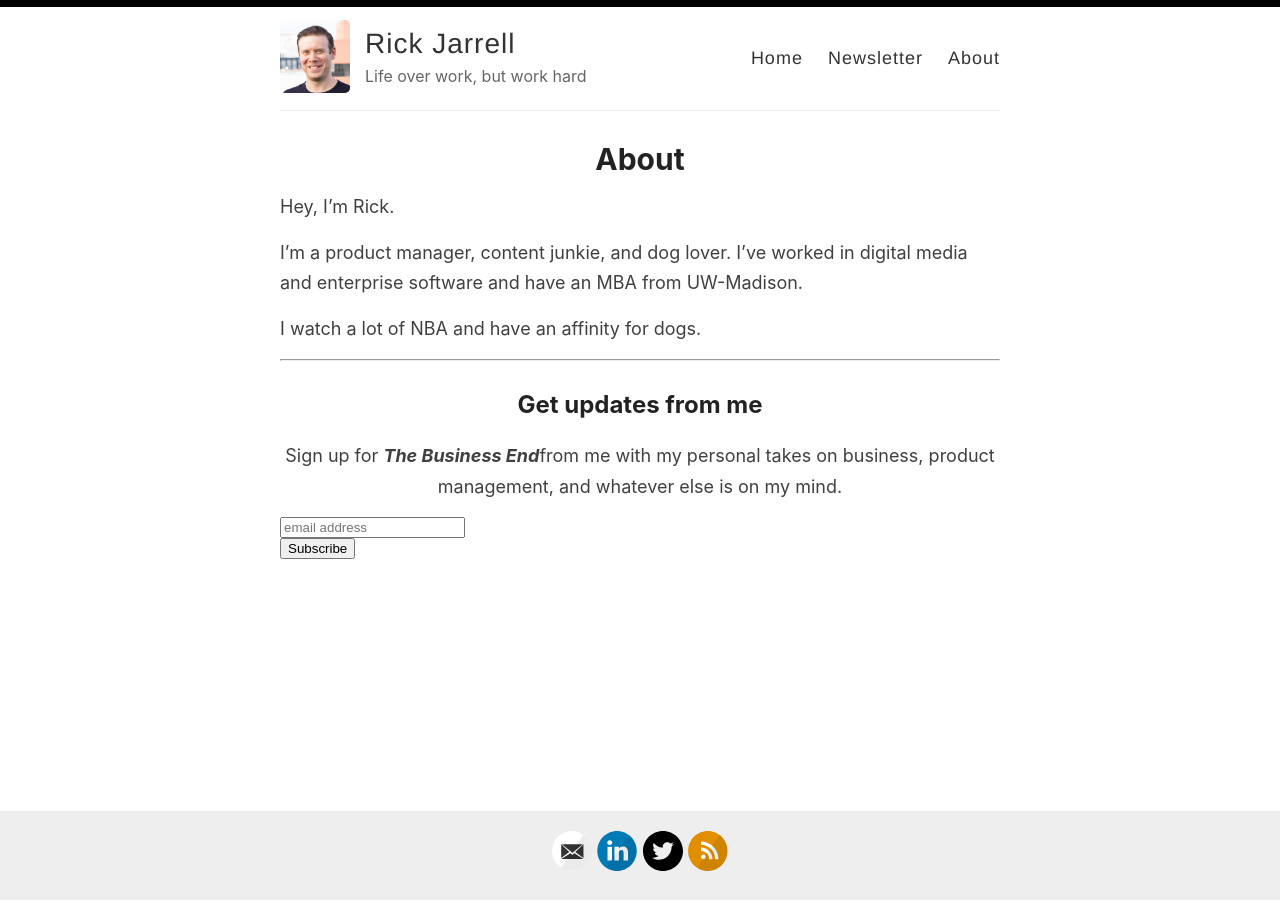
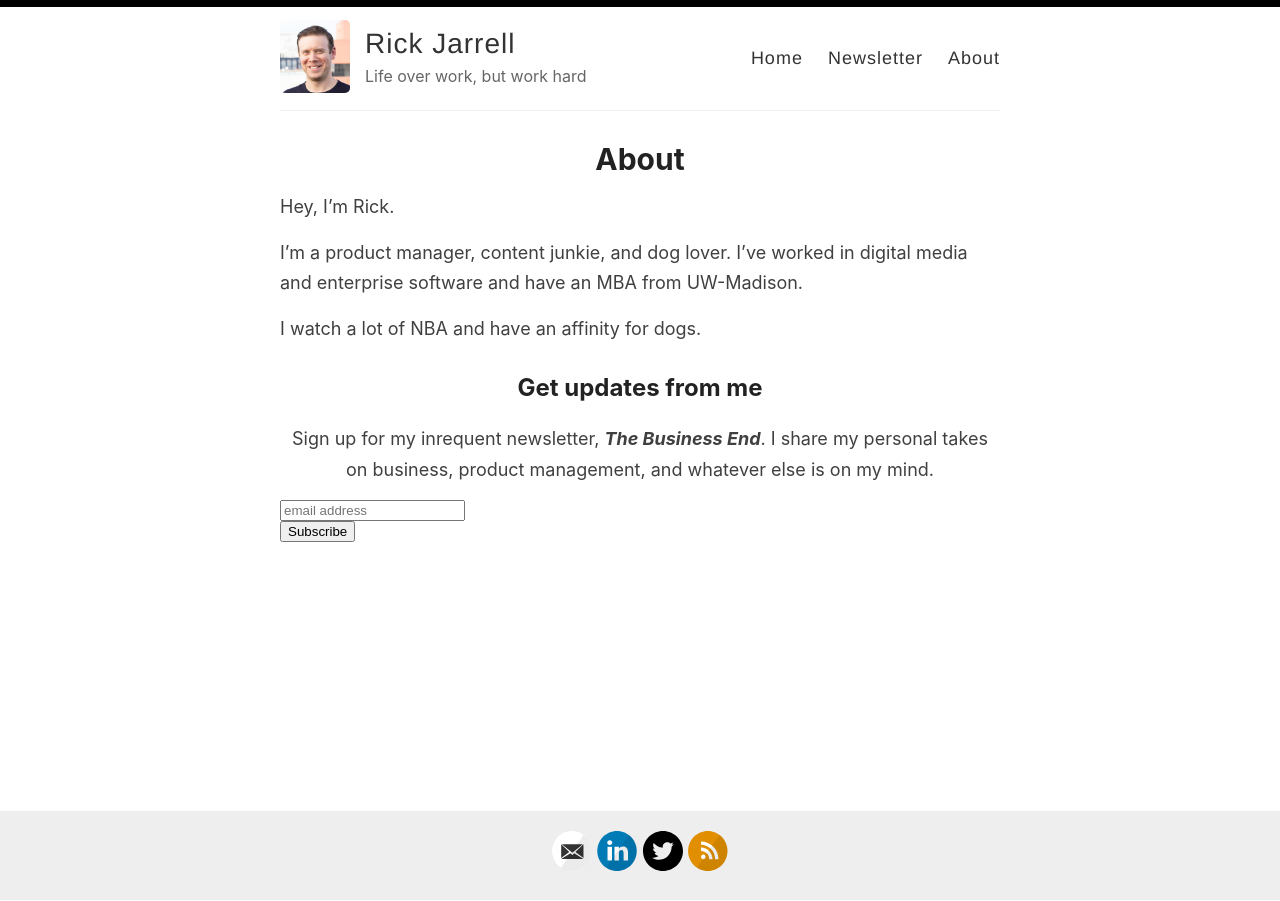
Before and after one commit to rickjarrell/backupblog, a Jekyll site: the page built from _pages/about.md, in a window 1280 px wide. Built offline with Jekyll 4.4.1, drawn with Linux system fonts in a browser that asks for light colours; comment, search, counter and statistics services are not loaded.

Commit message:
copy clean

```diff
--- a/_layouts/page.html
+++ b/_layouts/page.html
@@ -11,7 +11,7 @@
   </div>
 </article>
 <h2>Get updates from me</h2>
-<p align = center>Sign up for <i><b>The Business End</b></i>from me with my personal takes on business, product management, and whatever else is on my mind.</p>
+<p align = center>Sign up for my inrequent newsletter, <i><b>The Business End</b></i>. I share my personal takes on business, product management, and whatever else is on my mind.</p>
 <!-- Begin Mailchimp Signup Form -->
 <link href="//cdn-images.mailchimp.com/embedcode/horizontal-slim-10_7.css" rel="stylesheet" type="text/css">
 <style type="text/css">
--- a/_pages/about.md
+++ b/_pages/about.md
@@ -9,5 +9,3 @@
 I'm a product manager, content junkie, and dog lover. I've worked in digital media and enterprise software and have an MBA from UW-Madison.
 
 I watch a lot of NBA and have an affinity for dogs.
-
----
```
